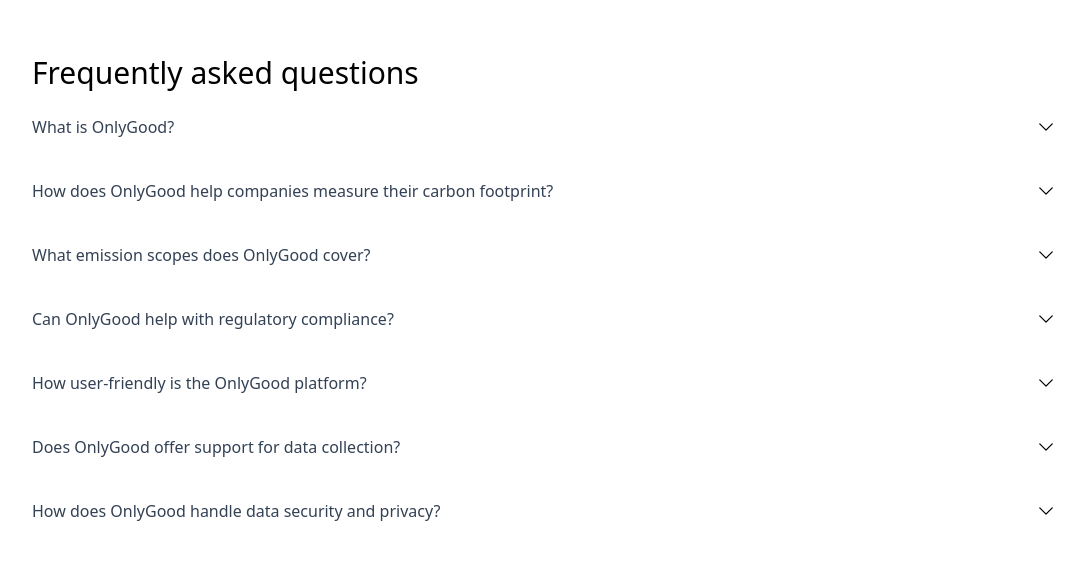
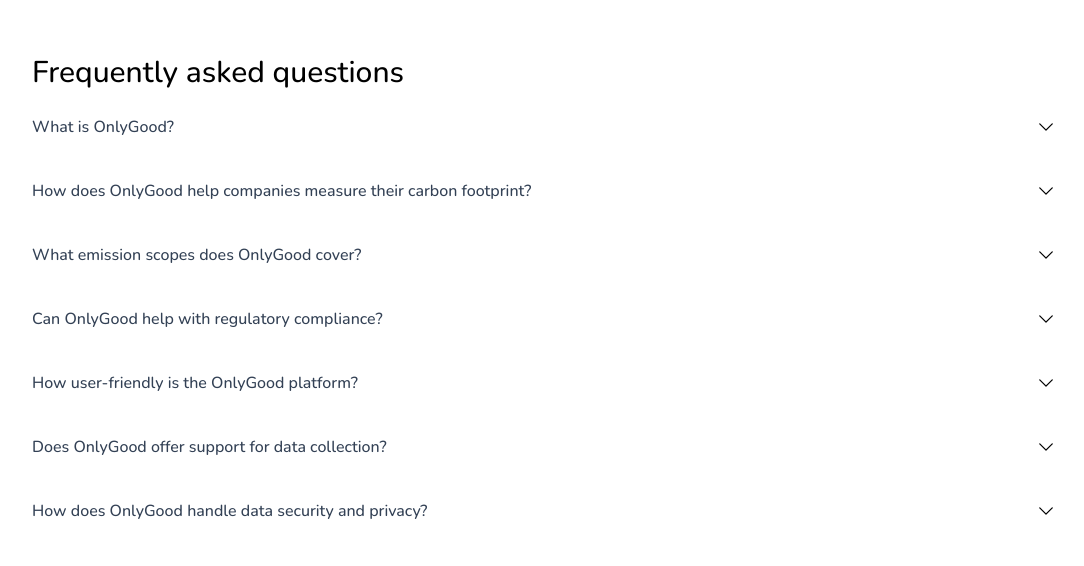
Before and after one commit to onlygood-tech-lead/valuechain-subdomain-reactjs, a React (Create React App) app: page / in a window 1280 px wide. Shown: the part 225-791 px from the top of the page, without its empty margins (96-1180 px from the left). Built offline with nearby package versions, Linux system fonts and the light colour scheme.

Commit message:
style: using custom font called "Nunito" from google fonts

```diff
--- a/src/index.css
+++ b/src/index.css
@@ -1,3 +1,11 @@
+@import url("https://fonts.googleapis.com/css2?family=Nunito:ital,wght@0,200..1000;1,200..1000&display=swap");
+
 @tailwind base;
 @tailwind components;
 @tailwind utilities;
+
+@layer base {
+  html {
+    font-family: "Nunito", system-ui, sans-serif;
+  }
+}
--- a/tailwind.config.js
+++ b/tailwind.config.js
@@ -2,7 +2,11 @@
 module.exports = {
   content: ["./src/**/*.{js,ts,jsx,tsx}"],
   theme: {
-    extend: {},
+    extend: {
+      fontFamily: {
+        sans: ["Nunito", "system-ui", "sans-serif"],
+      },
+    },
   },
   plugins: [require("@tailwindcss/typography")],
 };
```
